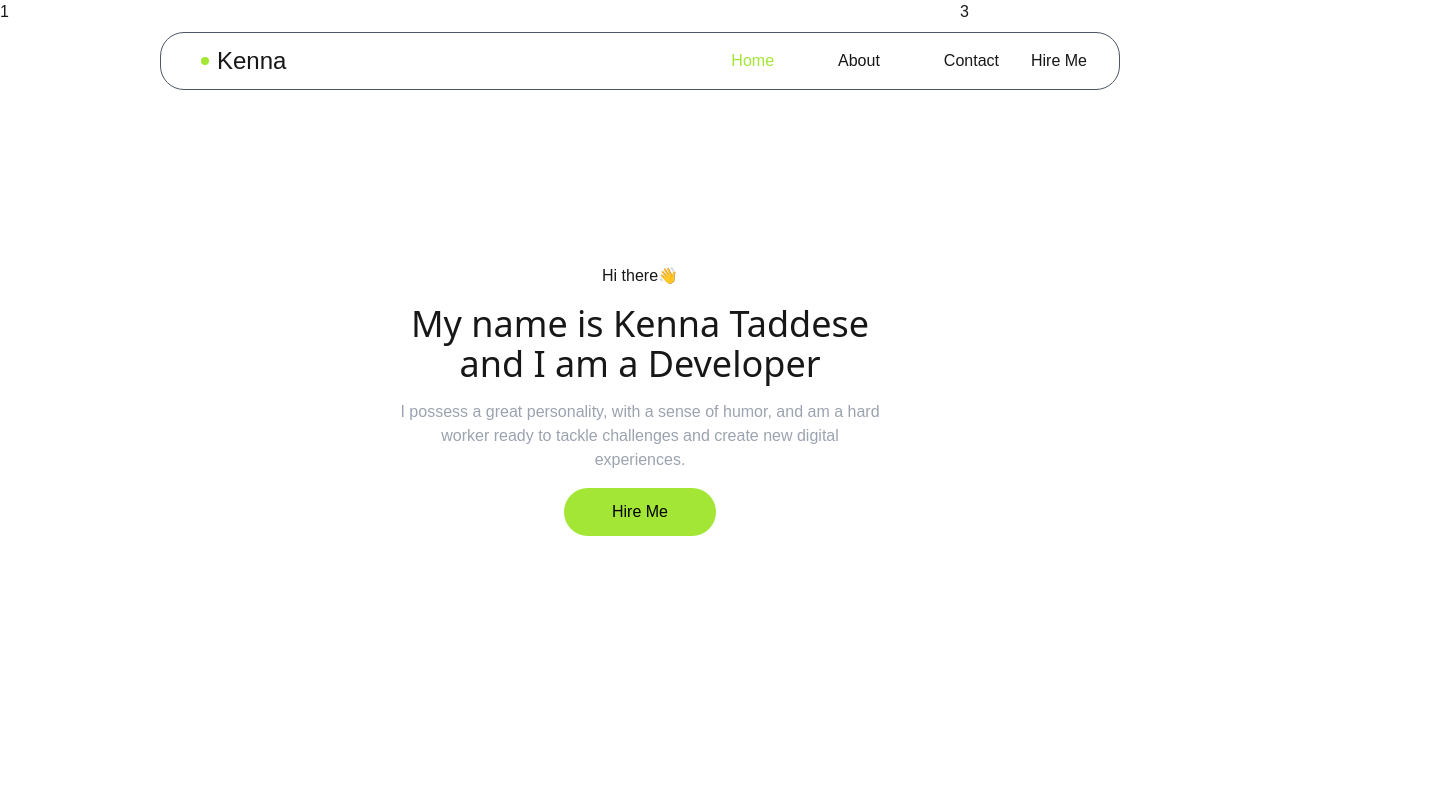
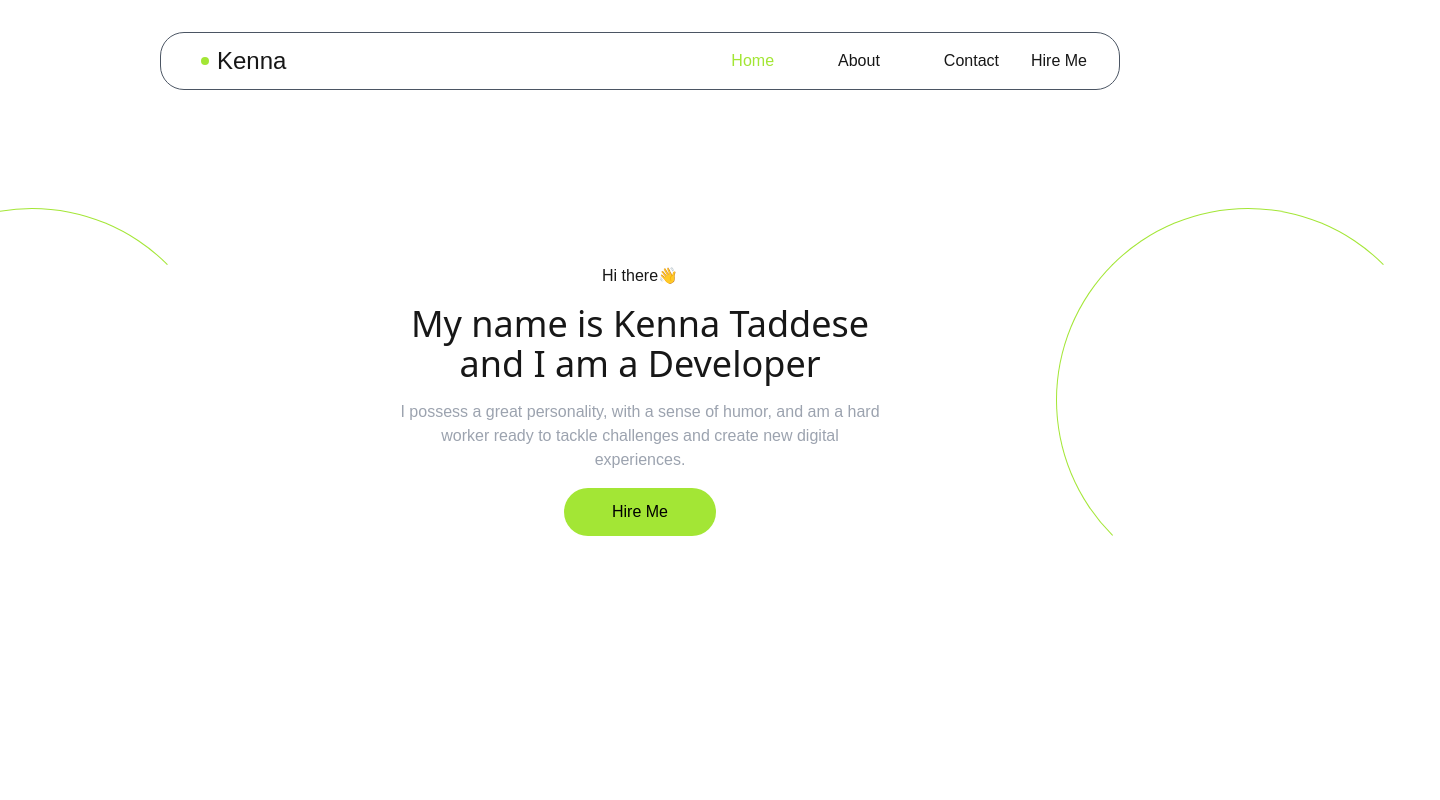
Before and after one commit to kennataddese6/portfolio, a Next.js app: page / in a window 1280 px wide. Shown: the top 800 px of the page, 1440 px wide, since content can reach past the window. Built offline with nearby package versions, Linux system fonts and the light colour scheme.

Commit message:
add right and left items

```diff
--- a/app/page.tsx
+++ b/app/page.tsx
@@ -4,7 +4,9 @@ export default function Home() {
     <>
       <Navbar />
       <div className="flex h-screen">
-        <div className="lg:w-1/4">1</div>
+        <div className="lg:w-1/4 flex items-center">
+          <div className=" h-96 w-96 border border-l-lime-400 border-t-lime-400 rounded-full border-transparent -m-40"></div>
+        </div>
         <div className="lg:w-2/4 flex items-center justify-center">
           <div className="w-3/4">
             <p className="text-center my-4">Hi there👋</p>
@@ -21,7 +23,9 @@ export default function Home() {
             </button>
           </div>
         </div>
-        <div className="lg:w-1/4">3</div>
+        <div className="lg:w-1/4 flex items-center justify-end">
+          <div className=" h-96 w-96 border border-l-lime-400 border-t-lime-400 rounded-full border-transparent -m-40"></div>
+        </div>
       </div>
       <h1 className="text-center">
         Hello world this is me and I a going to test this FIRST
```
